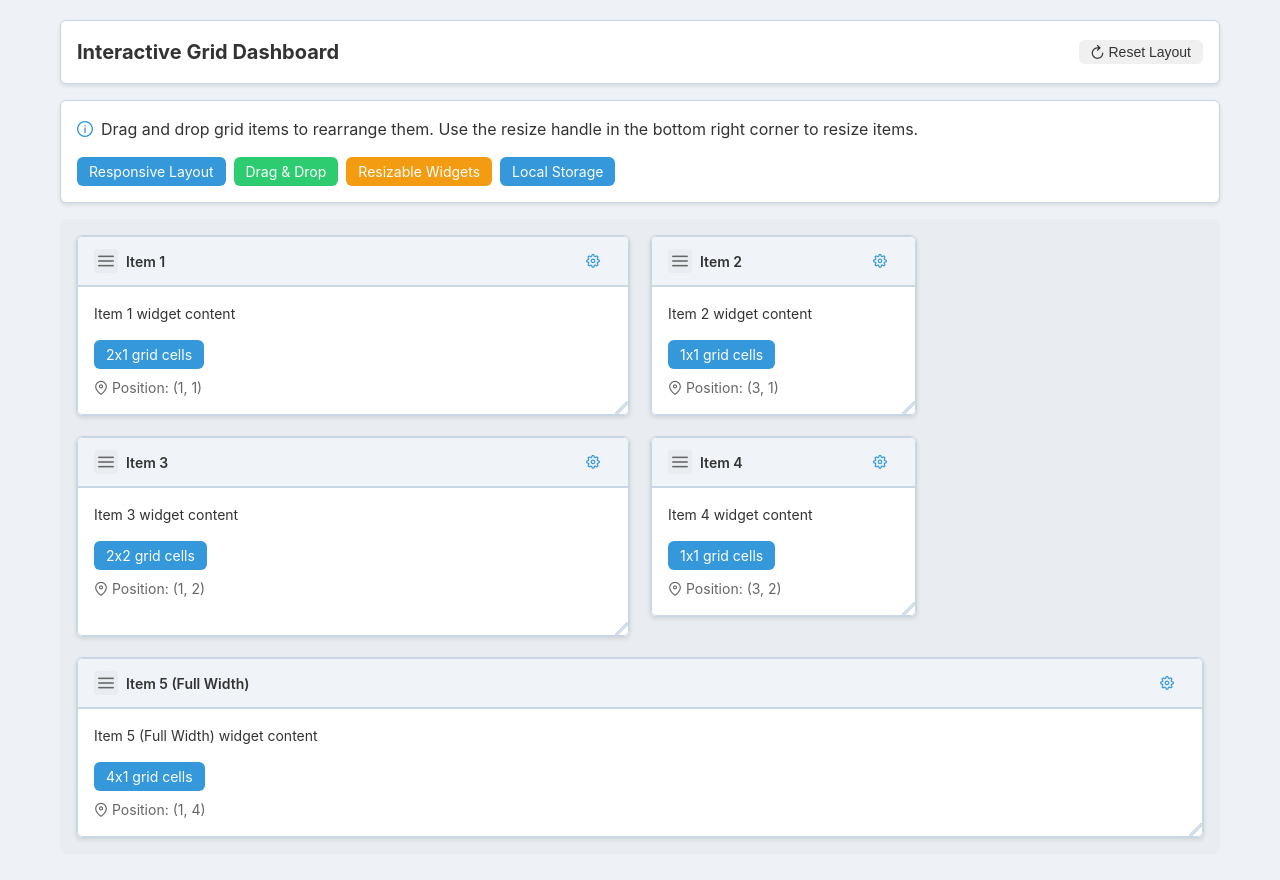
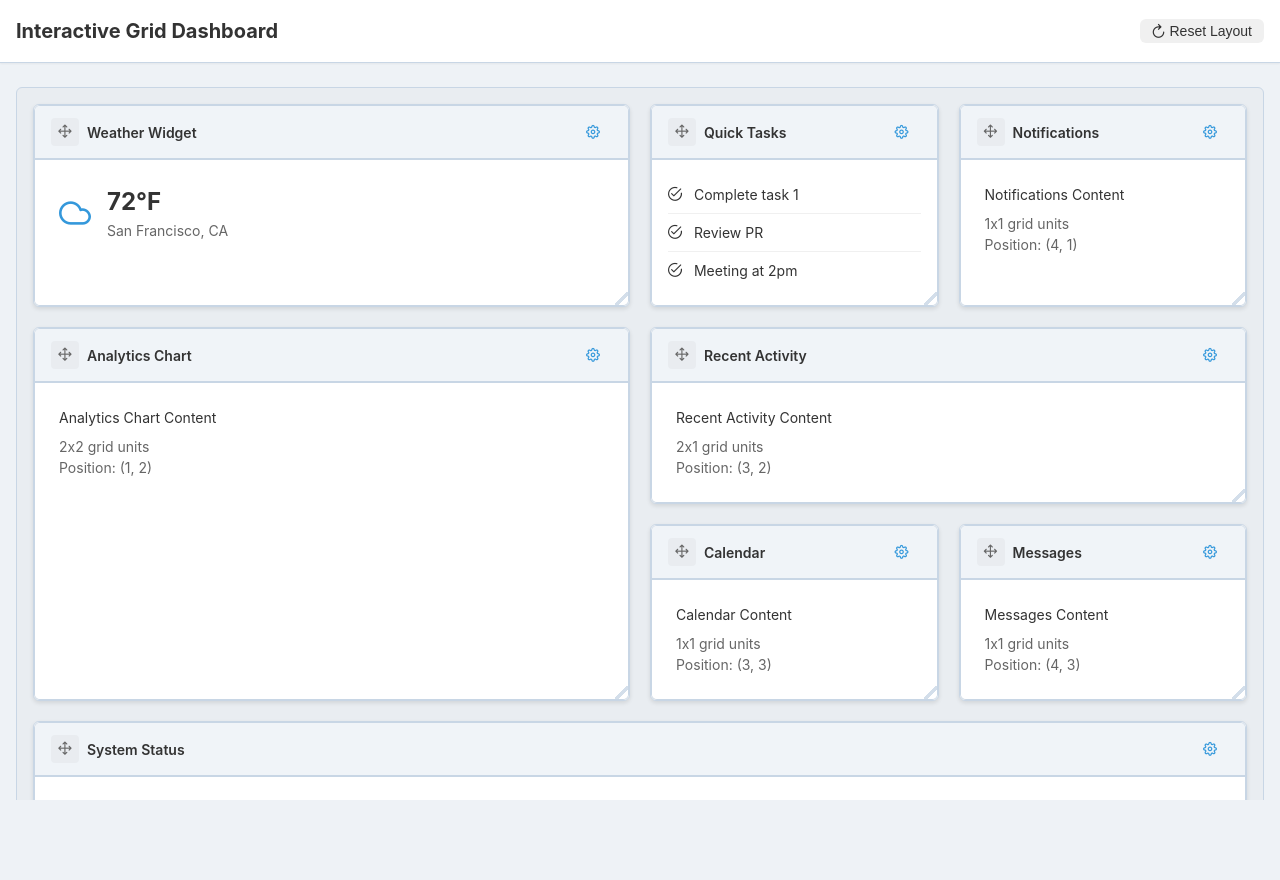
Before and after one commit to suvam-jaiswal/scaling-eureka, a Vue app in the folder packages/grid-interact/: page / in a window 1280 px wide. Shown: the top 880 px of the page. After the commit the page ends 800 px from the top, so only its background shows below. Built offline with nearby package versions, Linux system fonts and the light colour scheme.

Commit message:
feat: ui improvement

```diff
--- a/packages/grid-interact/src/App.vue
+++ b/packages/grid-interact/src/App.vue
@@ -15,8 +15,17 @@
   box-sizing: border-box;
 }
 
+html, body {
+  height: 100%;
+  margin: 0;
+  padding: 0;
+  overflow-x: hidden;
+}
+
 .app {
   min-height: 100vh;
   background-color: var(--surface-ground);
+  display: flex;
+  flex-direction: column;
 }
 </style>
--- a/packages/grid-interact/src/components/Grid.vue
+++ b/packages/grid-interact/src/components/Grid.vue
@@ -2,6 +2,8 @@
   <div
     class="p-grid"
     :class="{ 'p-grid--mobile': isMobile }"
+    role="grid"
+    aria-label="Interactive dashboard grid"
   >
     <slot></slot>
   </div>
@@ -42,6 +44,7 @@ onUnmounted(() => {
   margin-bottom: 1rem;
   background-color: rgba(0, 0, 0, 0.02);
   border-radius: var(--border-radius);
+  border: 1px solid var(--surface-border);
 }
 
 /* Responsive styles */
--- a/packages/grid-interact/src/components/GridItem.vue
+++ b/packages/grid-interact/src/components/GridItem.vue
@@ -3,25 +3,36 @@
     class="p-grid-item"
     :class="{ 'p-grid-item--dragging': isDragging }"
     ref="itemRef"
+    tabindex="-1"
   >
     <div class="p-grid-item__header">
-      <div class="p-grid-item__drag-handle" ref="dragHandleRef">
-        <i class="pi pi-bars"></i>
-      </div>
+      <button
+        class="p-grid-item__drag-handle"
+        ref="dragHandleRef"
+        tabindex="0"
+        aria-label="Drag to move widget"
+        title="Drag to move widget"
+        @keydown.space.prevent="handleDragKeyDown"
+        @keydown.enter.prevent="handleDragKeyDown"
+      >
+        <i class="pi pi-arrows-alt"></i>
+      </button>
       <div class="p-grid-item__title">
         <slot name="header">Widget</slot>
       </div>
       <div class="p-grid-item__actions">
         <button
           class="p-button p-button-text p-button-rounded p-button-sm"
-          aria-label="Settings"
+          aria-label="Widget settings"
+          title="Widget settings"
+          tabindex="0"
         >
           <i class="pi pi-cog"></i>
         </button>
       </div>
     </div>
     <hr class="p-divider m-0" />
-    <div class="p-grid-item__content">
+    <div class="p-grid-item__content" tabindex="-1">
       <slot>
         <div class="p-grid-item__placeholder">
           <i class="pi pi-box mb-2" style="font-size: 1.5rem"></i>
@@ -29,12 +40,25 @@
         </div>
       </slot>
     </div>
-    <div class="p-grid-item__resize-handle" ref="resizeHandleRef"></div>
+    <button
+      class="p-grid-item__resize-handle"
+      ref="resizeHandleRef"
+      tabindex="0"
+      aria-label="Resize widget"
+      title="Resize widget"
+      @keydown.space.prevent="handleResizeKeyDown"
+      @keydown.enter.prevent="handleResizeKeyDown"
+    ></button>
+
+    <!-- Badge to show position and size -->
+    <div class="p-grid-item__badge">
+      {{ getItemSize }}
+    </div>
   </div>
 </template>
 
 <script setup lang="ts">
-import { ref } from 'vue';
+import { ref, computed } from 'vue';
 
 // Component state
 const itemRef = ref<HTMLElement | null>(null);
@@ -42,11 +66,41 @@ const dragHandleRef = ref<HTMLElement | null>(null);
 const resizeHandleRef = ref<HTMLElement | null>(null);
 const isDragging = ref(false);
 
+// Props for widget content
+interface Props {
+  position?: { row: number; col: number };
+  size?: { cols: number; rows: number };
+}
+
+const props = withDefaults(defineProps<Props>(), {
+  position: undefined,
+  size: undefined
+});
+
 // Define emits
 const emit = defineEmits<{
   (e: 'move', position: { x: number, y: number }): void;
   (e: 'resize', size: { width: number, height: number }): void;
 }>();
+
+// Computed props
+const getItemSize = computed(() => {
+  if (props.size && props.position) {
+    return `${props.size.cols}x${props.size.rows}`;
+  }
+  return '';
+});
+
+// Keyboard handlers
+const handleDragKeyDown = (event: KeyboardEvent) => {
+  // This is a placeholder for when we add interactjs
+  console.log('Drag handle key down:', event.key);
+};
+
+const handleResizeKeyDown = (event: KeyboardEvent) => {
+  // This is a placeholder for when we add interactjs
+  console.log('Resize handle key down:', event.key);
+};
 
 // Props and logic will be extended once we add interactjs
 </script>
@@ -61,6 +115,13 @@ const emit = defineEmits<{
   border-radius: var(--border-radius);
   overflow: hidden;
   border: 1px solid var(--surface-border);
+  outline: none;
+  box-shadow: 0 1px 3px rgba(0, 0, 0, 0.1);
+  transition: box-shadow 0.2s ease;
+}
+
+.p-grid-item:hover {
+  box-shadow: 0 2px 6px rgba(0, 0, 0, 0.15);
 }
 
 .p-grid-item--dragging {
@@ -75,7 +136,6 @@ const emit = defineEmits<{
   align-items: center;
   padding: 0.75rem 1rem;
   background-color: var(--surface-section);
-  cursor: move;
   border-bottom: 1px solid var(--surface-border);
 }
 
@@ -84,21 +144,31 @@ const emit = defineEmits<{
   color: var(--text-color-secondary);
   cursor: grab;
   background-color: rgba(0, 0, 0, 0.03);
-  width: 24px;
-  height: 24px;
+  width: 28px;
+  height: 28px;
   display: flex;
   align-items: center;
   justify-content: center;
   border-radius: 4px;
+  border: 1px solid transparent;
+  transition: all 0.2s;
 }
 
-.p-grid-item__drag-handle:hover {
+.p-grid-item__drag-handle:hover,
+.p-grid-item__drag-handle:focus {
   background-color: rgba(0, 0, 0, 0.06);
+  color: var(--primary-color);
+  border-color: var(--primary-color);
 }
 
 .p-grid-item__drag-handle:active {
   cursor: grabbing;
   background-color: rgba(0, 0, 0, 0.08);
+}
+
+.p-grid-item__drag-handle:focus {
+  outline: none;
+  box-shadow: 0 0 0 2px rgba(52, 152, 219, 0.2);
 }
 
 .p-grid-item__title {
@@ -109,6 +179,8 @@ const emit = defineEmits<{
   text-overflow: ellipsis;
   white-space: nowrap;
   color: var(--text-color);
+  cursor: default;
+  user-select: none;
 }
 
 .p-grid-item__actions {
@@ -121,6 +193,7 @@ const emit = defineEmits<{
   padding: 1rem;
   overflow: auto;
   background-color: white;
+  outline: none;
 }
 
 .p-grid-item__placeholder {
@@ -135,14 +208,15 @@ const emit = defineEmits<{
   border: 1px dashed #ddd;
   border-radius: 4px;
   background-color: rgba(0, 0, 0, 0.01);
+  user-select: none;
 }
 
 .p-grid-item__resize-handle {
   position: absolute;
   bottom: 0;
   right: 0;
-  width: 20px;
-  height: 20px;
+  width: 24px;
+  height: 24px;
   background-image: linear-gradient(135deg, transparent 40%, var(--surface-border) 40%, var(--surface-border) 60%, transparent 60%);
   background-size: 14px 14px;
   background-repeat: no-repeat;
@@ -150,11 +224,40 @@ const emit = defineEmits<{
   cursor: se-resize;
   z-index: 10;
   opacity: 0.8;
+  padding: 0;
+  border: none;
+  background-color: transparent;
+  transition: opacity 0.2s;
 }
 
-.p-grid-item__resize-handle:hover {
+.p-grid-item__resize-handle:hover,
+.p-grid-item__resize-handle:focus {
   opacity: 1;
   background-image: linear-gradient(135deg, transparent 40%, var(--primary-color) 40%, var(--primary-color) 60%, transparent 60%);
+}
+
+.p-grid-item__resize-handle:focus {
+  outline: none;
+  box-shadow: 0 0 0 2px rgba(52, 152, 219, 0.2);
+}
+
+.p-grid-item__badge {
+  position: absolute;
+  top: 0.5rem;
+  right: 0.5rem;
+  background-color: rgba(0, 0, 0, 0.05);
+  color: var(--text-color-secondary);
+  font-size: 0.75rem;
+  padding: 0.125rem 0.375rem;
+  border-radius: 0.25rem;
+  user-select: none;
+  pointer-events: none;
+  opacity: 0;
+  transition: opacity 0.2s;
+}
+
+.p-grid-item:hover .p-grid-item__badge {
+  opacity: 0.7;
 }
 
 .p-divider {
--- a/packages/grid-interact/src/components/GridItemContainer.vue
+++ b/packages/grid-interact/src/components/GridItemContainer.vue
@@ -2,6 +2,10 @@
   <div
     class="p-card p-grid-item-container"
     :style="containerStyle"
+    role="gridcell"
+    :aria-colindex="colStart"
+    :aria-rowindex="rowStart"
+    tabindex="-1"
   >
     <slot></slot>
   </div>
@@ -60,4 +64,9 @@ const containerStyle = computed(() => {
   box-shadow: var(--shadow-md);
   border-color: #b0c4de;
 }
+
+.p-grid-item-container:focus-within {
+  box-shadow: var(--shadow-md);
+  border-color: var(--primary-color);
+}
 </style>
--- a/packages/grid-interact/src/stores/grid.ts
+++ b/packages/grid-interact/src/stores/grid.ts
@@ -18,7 +18,7 @@ const defaultItems: GridItemData[] = [
     rowSpan: 1,
     colStart: 1,
     rowStart: 1,
-    content: 'Item 1'
+    content: 'Weather Widget'
   },
   {
     id: '2',
@@ -26,31 +26,103 @@ const defaultItems: GridItemData[] = [
     rowSpan: 1,
     colStart: 3,
     rowStart: 1,
-    content: 'Item 2'
+    content: 'Quick Tasks'
   },
   {
     id: '3',
+    colSpan: 1,
+    rowSpan: 1,
+    colStart: 4,
+    rowStart: 1,
+    content: 'Notifications'
+  },
+  {
+    id: '4',
     colSpan: 2,
     rowSpan: 2,
     colStart: 1,
     rowStart: 2,
-    content: 'Item 3'
+    content: 'Analytics Chart'
   },
   {
-    id: '4',
+    id: '5',
+    colSpan: 2,
+    rowSpan: 1,
+    colStart: 3,
+    rowStart: 2,
+    content: 'Recent Activity'
+  },
+  {
+    id: '6',
     colSpan: 1,
     rowSpan: 1,
     colStart: 3,
-    rowStart: 2,
-    content: 'Item 4'
+    rowStart: 3,
+    content: 'Calendar'
   },
   {
-    id: '5',
+    id: '7',
+    colSpan: 1,
+    rowSpan: 1,
+    colStart: 4,
+    rowStart: 3,
+    content: 'Messages'
+  },
+  {
+    id: '8',
     colSpan: 4,
     rowSpan: 1,
     colStart: 1,
     rowStart: 4,
-    content: 'Item 5 (Full Width)'
+    content: 'System Status'
+  },
+  {
+    id: '9',
+    colSpan: 2,
+    rowSpan: 1,
+    colStart: 1,
+    rowStart: 5,
+    content: 'Recent Documents'
+  },
+  {
+    id: '10',
+    colSpan: 2,
+    rowSpan: 1,
+    colStart: 3,
+    rowStart: 5,
+    content: 'Resources'
+  },
+  {
+    id: '11',
+    colSpan: 1,
+    rowSpan: 2,
+    colStart: 1,
+    rowStart: 6,
+    content: 'Team Members'
+  },
+  {
+    id: '12',
+    colSpan: 3,
+    rowSpan: 1,
+    colStart: 2,
+    rowStart: 6,
+    content: 'Project Timeline'
+  },
+  {
+    id: '13',
+    colSpan: 1,
+    rowSpan: 1,
+    colStart: 2,
+    rowStart: 7,
+    content: 'Notes'
+  },
+  {
+    id: '14',
+    colSpan: 2,
+    rowSpan: 1,
+    colStart: 3,
+    rowStart: 7,
+    content: 'Performance Metrics'
   }
 ];
 
--- a/packages/grid-interact/src/views/HomeView.vue
+++ b/packages/grid-interact/src/views/HomeView.vue
@@ -1,6 +1,9 @@
 <template>
   <div class="home">
-    <div class="p-card mb-3 p-3">
+    <a href="#main-content" class="skip-link">Skip to main content</a>
+
+    <header class="home-header">
+      <div class="container-full">
         <div class="flex justify-content-between align-items-center">
           <div class="font-bold text-xl">Interactive Grid Dashboard</div>
           <button
@@ -12,21 +15,11 @@
           </button>
         </div>
       </div>
+    </header>
 
-    <main class="dashboard">
-      <div class="p-card mb-3 p-3">
-        <div class="flex align-items-center mb-3">
-          <i class="pi pi-info-circle mr-2 text-primary"></i>
-          <span>Drag and drop grid items to rearrange them. Use the resize handle in the bottom right corner to resize items.</span>
-        </div>
-        <div class="flex flex-wrap gap-2">
-          <div class="p-tag p-tag-info">Responsive Layout</div>
-          <div class="p-tag p-tag-success">Drag & Drop</div>
-          <div class="p-tag p-tag-warning">Resizable Widgets</div>
-          <div class="p-tag p-tag-info">Local Storage</div>
-        </div>
-      </div>
-
+    <main id="main-content" class="home-content">
+      <div class="container-full">
+        <div class="dashboard">
           <Grid>
             <GridItemContainer
               v-for="item in gridItems"
@@ -36,21 +29,47 @@
               :colStart="item.colStart"
               :rowStart="item.rowStart"
             >
-          <GridItem>
+              <GridItem
+                :position="{ row: item.rowStart, col: item.colStart }"
+                :size="{ cols: item.colSpan, rows: item.rowSpan }"
+              >
                 <template #header>{{ item.content }}</template>
                 <div class="item-content">
-              <p>{{ item.content }} widget content</p>
-              <div class="p-tag p-tag-info mb-2">
-                {{ item.colSpan }}x{{ item.rowSpan }} grid cells
+                  <template v-if="item.content === 'Weather Widget'">
+                    <div class="weather-widget">
+                      <i class="pi pi-cloud text-primary" style="font-size: 2rem;"></i>
+                      <div class="weather-info">
+                        <div class="temperature">72°F</div>
+                        <div class="location">San Francisco, CA</div>
                       </div>
-              <div class="flex align-items-center text-sm text-color-secondary">
-                <i class="pi pi-map-marker mr-1"></i>
-                <span>Position: ({{ item.colStart }}, {{ item.rowStart }})</span>
                     </div>
+                  </template>
+
+                  <template v-else-if="item.content === 'Quick Tasks'">
+                    <ul class="task-list">
+                      <li><i class="pi pi-check-circle mr-2"></i> Complete task 1</li>
+                      <li><i class="pi pi-check-circle mr-2"></i> Review PR</li>
+                      <li><i class="pi pi-check-circle mr-2"></i> Meeting at 2pm</li>
+                    </ul>
+                  </template>
+
+                  <template v-else>
+                    <div class="widget-content">
+                      <div class="mb-2">{{ item.content }} Content</div>
+                      <div class="text-sm text-color-secondary">
+                        {{ item.colSpan }}x{{ item.rowSpan }} grid units
+                      </div>
+                      <div class="text-sm text-color-secondary">
+                        Position: ({{ item.colStart }}, {{ item.rowStart }})
+                      </div>
+                    </div>
+                  </template>
                 </div>
               </GridItem>
             </GridItemContainer>
           </Grid>
+        </div>
+      </div>
     </main>
   </div>
 </template>
@@ -75,9 +94,29 @@ const resetDashboard = () => {
 
 <style>
 .home {
-  max-width: 1200px;
-  margin: 0 auto;
-  padding: 20px;
+  display: flex;
+  flex-direction: column;
+  min-height: 100vh;
+}
+
+.container-full {
+  width: 100%;
+  padding: 0 16px;
+}
+
+.home-header {
+  background-color: white;
+  border-bottom: 1px solid var(--surface-border);
+  padding: 16px 0;
+  box-shadow: 0 1px 2px rgba(0, 0, 0, 0.05);
+  position: sticky;
+  top: 0;
+  z-index: 1000;
+}
+
+.home-content {
+  flex: 1;
+  padding: 24px 0 40px 0;
 }
 
 .dashboard {
@@ -87,4 +126,70 @@ const resetDashboard = () => {
 .item-content {
   font-size: 14px;
 }
+
+/* Widget styles */
+.weather-widget {
+  display: flex;
+  align-items: center;
+  padding: 0.5rem;
+}
+
+.weather-info {
+  margin-left: 1rem;
+}
+
+.temperature {
+  font-size: 1.5rem;
+  font-weight: bold;
+}
+
+.location {
+  color: var(--text-color-secondary);
+  font-size: 0.875rem;
+}
+
+.task-list {
+  list-style-type: none;
+  padding: 0;
+  margin: 0;
+}
+
+.task-list li {
+  padding: 0.5rem 0;
+  border-bottom: 1px solid #f0f0f0;
+}
+
+.task-list li:last-child {
+  border-bottom: none;
+}
+
+.widget-content {
+  padding: 0.5rem;
+}
+
+/* Accessibility - Skip to content link */
+.skip-link {
+  position: absolute;
+  top: -40px;
+  left: 0;
+  background: var(--primary-color);
+  color: white;
+  padding: 8px;
+  z-index: 2000;
+  transition: top 0.2s;
+}
+
+.skip-link:focus {
+  top: 0;
+}
+
+@media (max-width: 768px) {
+  .home-header {
+    padding: 12px 0;
+  }
+
+  .home-content {
+    padding: 16px 0 24px 0;
+  }
+}
 </style>
```
Lines whose indentation alone changed are shown as unchanged.
